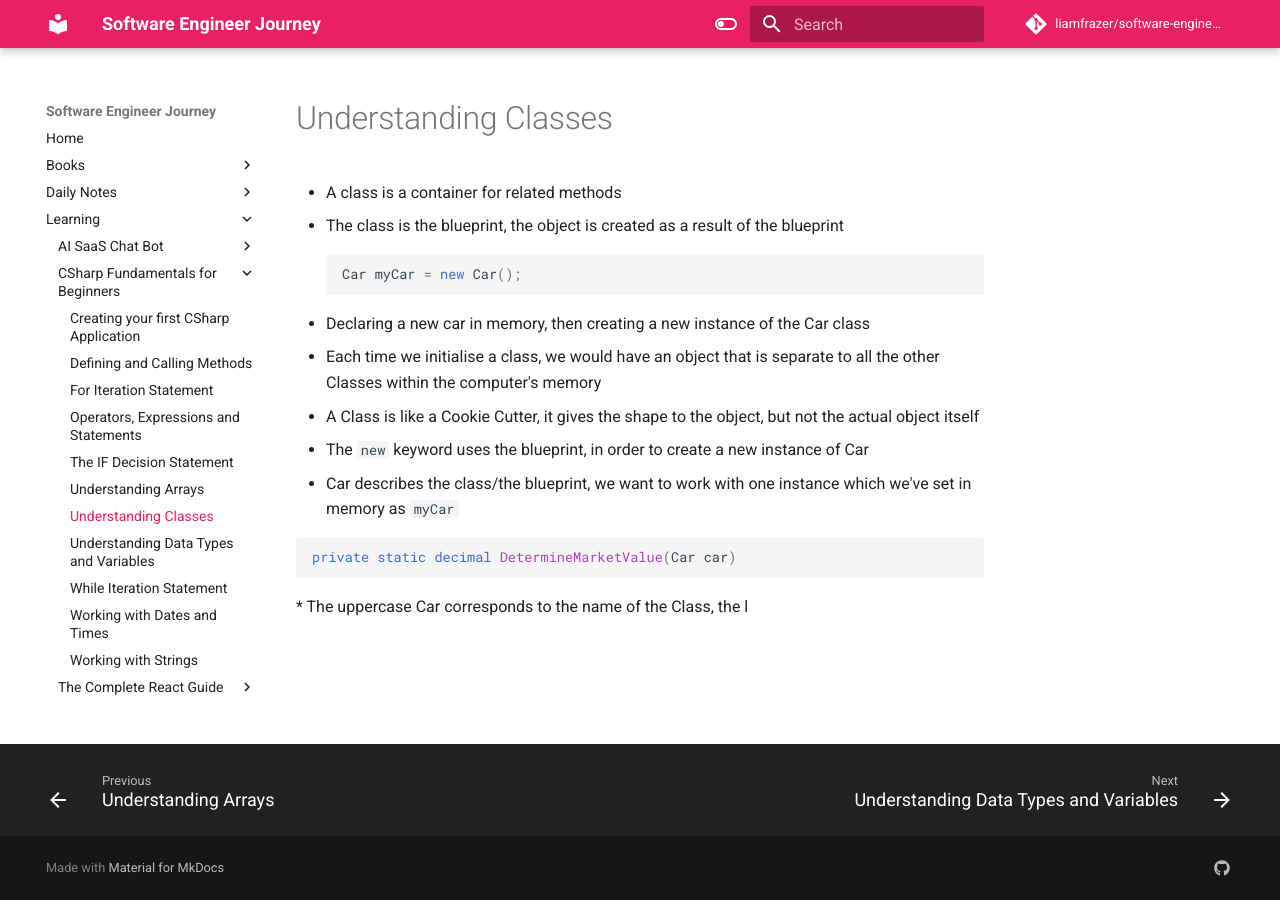
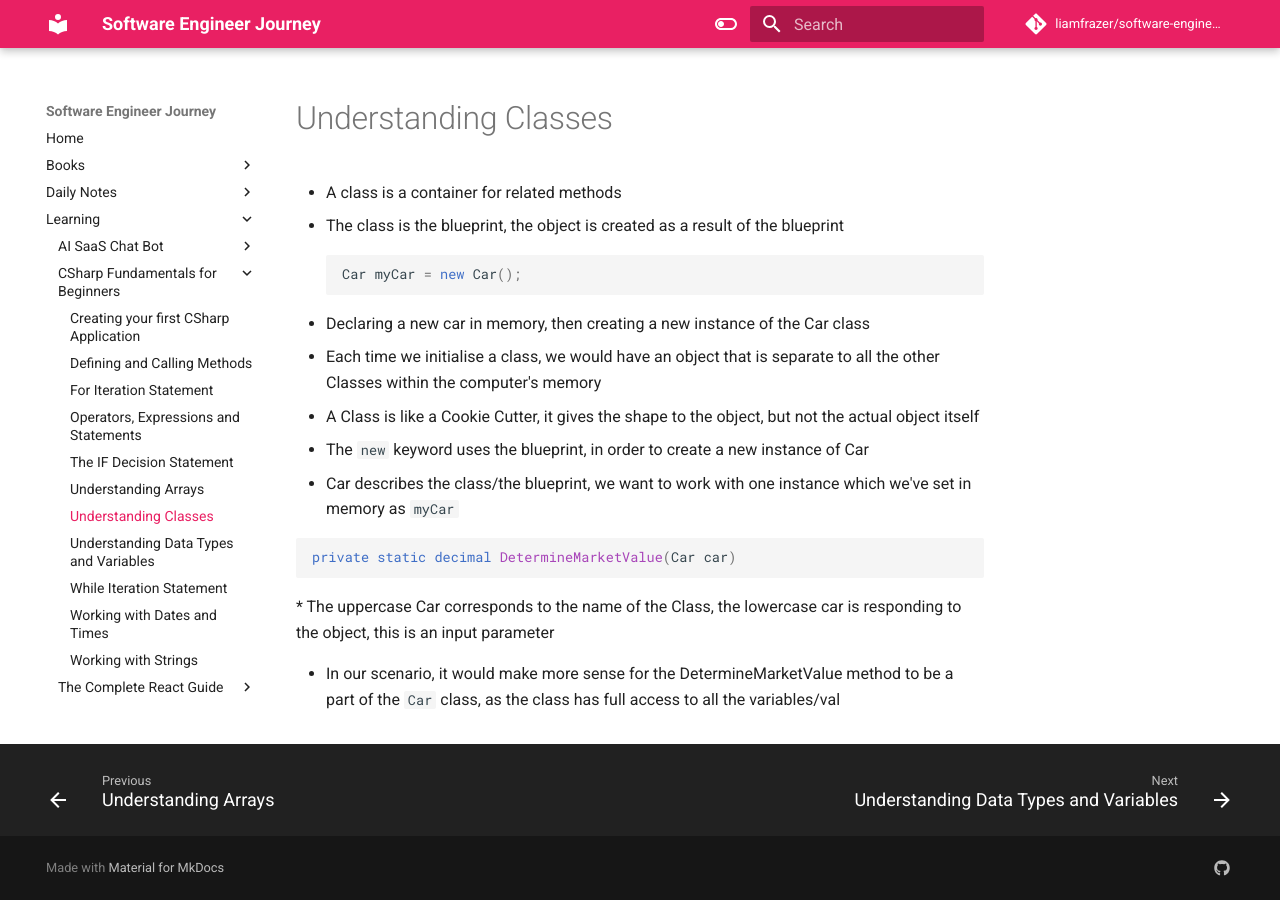
Before and after one commit to liamfrazer/software-engineer-journey, an MkDocs documentation site: the page built from docs/Learning/CSharp Fundamentals for Beginners/Understanding Classes.md, in a window 1280 px wide. Built offline with MkDocs 1.6.1 and Material for MkDocs 9.7.7, drawn with Linux system fonts in a browser that asks for light colours; comment, search, counter and statistics services are not loaded.

Commit message:
vault backup: 2024-01-07 11:12:51

````diff
--- a/docs/Learning/CSharp Fundamentals for Beginners/Understanding Classes.md
+++ b/docs/Learning/CSharp Fundamentals for Beginners/Understanding Classes.md
@@ -19,4 +19,6 @@ Car myCar = new Car();
 ```c#
 private static decimal DetermineMarketValue(Car car)
 ```
-* The uppercase Car corresponds to the name of the Class, the l
+* The uppercase Car corresponds to the name of the Class, the lowercase car is responding to the object, this is an input parameter
+
+* In our scenario, it would make more sense for the DetermineMarketValue method to be a part of the `Car` class, as the class has full access to all the variables/val
````
